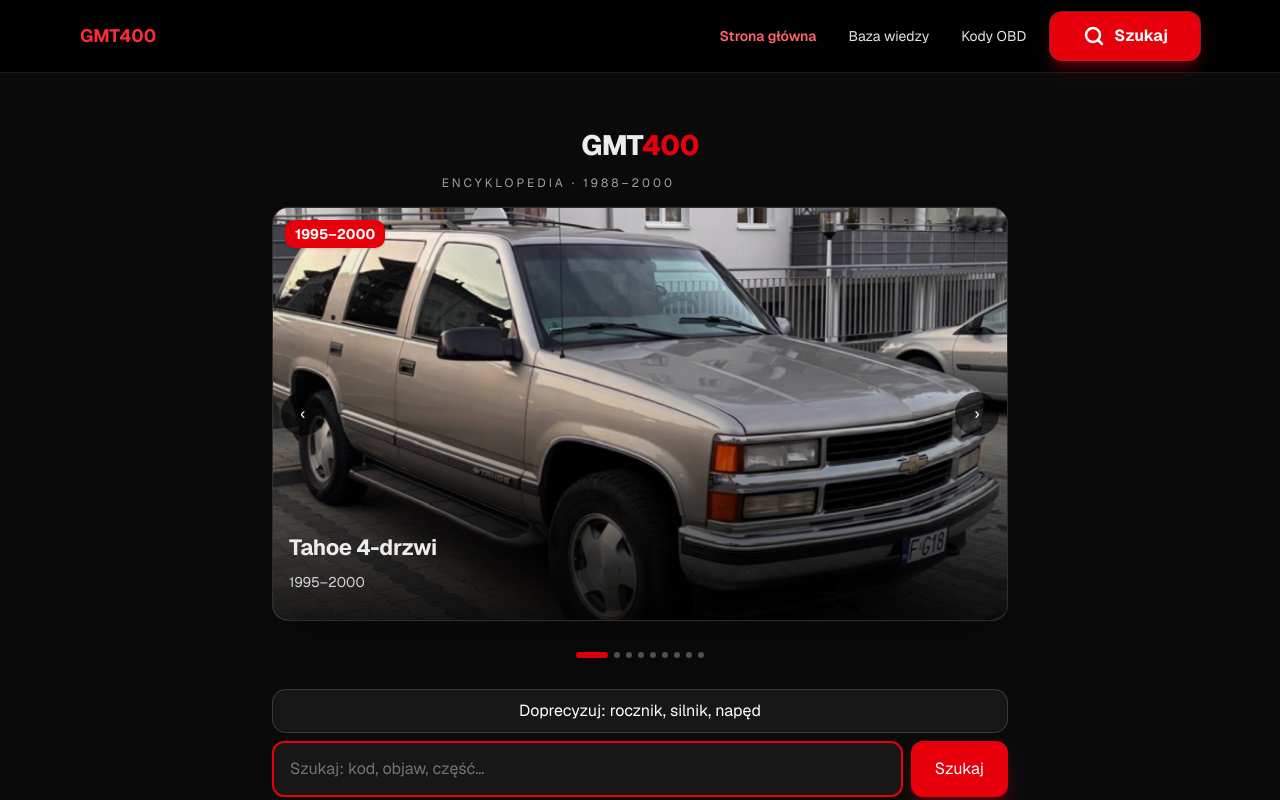
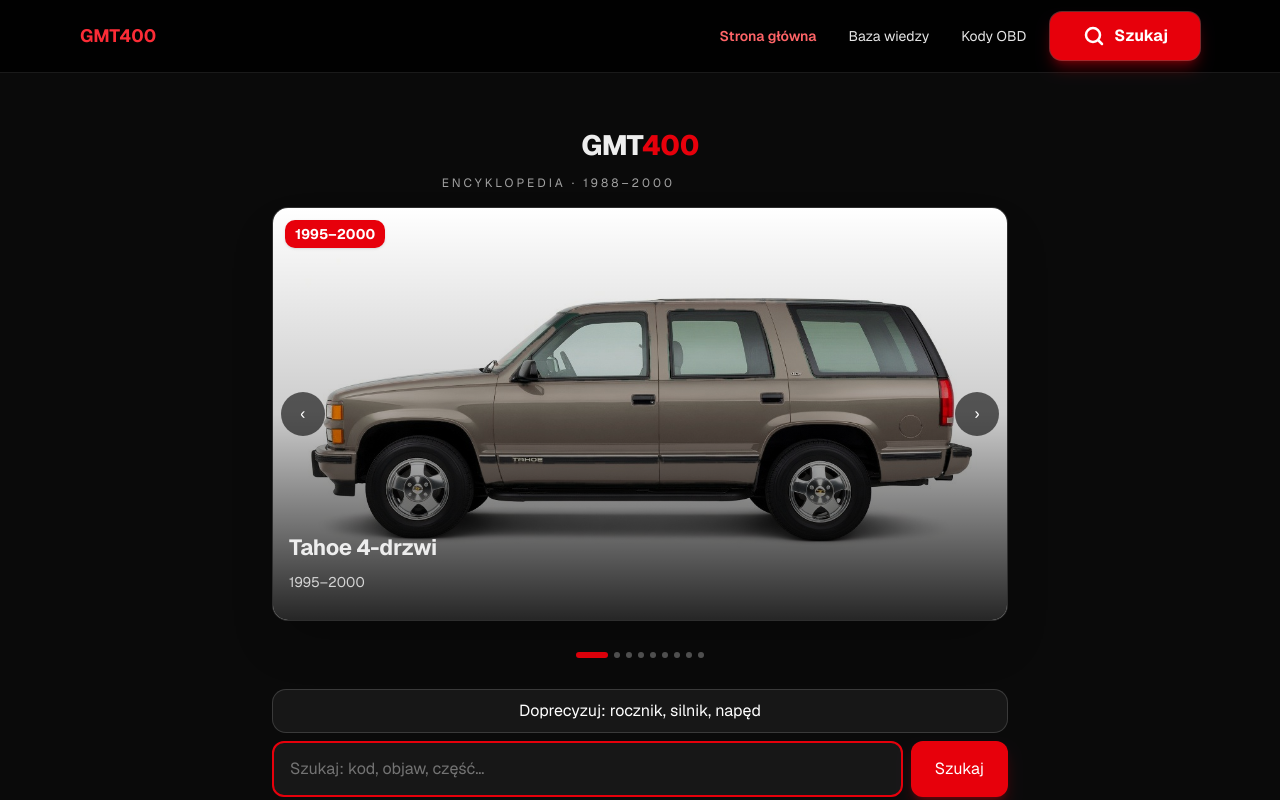
Before and after one commit to tsrc4mm9gg-netizen/gmt400-app, a Next.js app: page / in a window 1280 px wide. Shown: the top 800 px of the page. Built offline with nearby package versions, Linux system fonts and the light colour scheme.

Commit message:
Karuzela: przywrócone oryginalne grafiki Tahoe/Suburban z przemalowanym lakierem (złoty/granatowy wg zdjęć)

```diff
--- a/src/app/Encyclopedia.tsx
+++ b/src/app/Encyclopedia.tsx
@@ -55,10 +55,10 @@ function getModelImage(nazwa: string): string | null {
   const n = nazwa.toLowerCase();
   // Tahoe
   if (n.includes('tahoe') && (n.includes('2-drzwi') || n.includes('2 drzwi'))) return '/tahoe-2d-red.jpg';
-  if (n.includes('tahoe') && (n.includes('4-drzwi') || n.includes('4 drzwi'))) return '/tahoe-gold.jpg?v=3';
-  if (n.includes('tahoe')) return '/tahoe-gold.jpg?v=3';
+  if (n.includes('tahoe') && (n.includes('4-drzwi') || n.includes('4 drzwi'))) return '/carousel-tahoe-gold.jpg?v=4';
+  if (n.includes('tahoe')) return '/carousel-tahoe-gold.jpg?v=4';
   // Suburban
-  if (n.includes('suburban')) return '/suburban-navy.jpg?v=3';
+  if (n.includes('suburban')) return '/carousel-suburban-navy.jpg?v=4';
   // Sierra / GMC
   if (n.includes('sierra')) return '/sierra-burgundy.jpg';
   // Yukon
@@ -68,7 +68,7 @@ function getModelImage(nazwa: string): string | null {
   if (n.includes('k1500') || (n.includes('4x4') && !n.includes('tahoe'))) return '/k1500-black.jpg';
   if (n.includes('extended')) return '/k1500-black.jpg';
   if (n.includes('regular cab') || n.includes('c/k') || n.includes('1500') || n.includes('2500') || n.includes('3500')) return '/ck-1500-blue.jpg';
-  return '/tahoe-gold.jpg?v=3';
+  return '/carousel-tahoe-gold.jpg?v=4';
 }
 
 function getTipImage(nazwa: string): string | null {
--- a/src/app/ModelCatalog.tsx
+++ b/src/app/ModelCatalog.tsx
@@ -1,7 +1,7 @@
 'use client';
 import { useMemo, useState } from 'react';
 import { groupModels, modelWarning, normalizeModel, type ModelRecord } from '../lib/model-catalog';
-const PHOTOS: Record<string, string> = { tahoe: '/tahoe-gold.jpg?v=3', suburban: '/suburban-navy.jpg?v=3', pickups: '/ck-1500-blue.jpg', yukon: '/yukon-white.jpg' };
+const PHOTOS: Record<string, string> = { tahoe: '/carousel-tahoe-gold.jpg?v=4', suburban: '/carousel-suburban-navy.jpg?v=4', pickups: '/ck-1500-blue.jpg', yukon: '/yukon-white.jpg' };
 export default function ModelCatalog({ items, onChoose }: { items: ModelRecord[]; onChoose?: (item: ModelRecord) => void }) {
   const [query, setQuery] = useState('');
   const [selected, setSelected] = useState<string | null>(null);
--- a/src/lib/body-styles.ts
+++ b/src/lib/body-styles.ts
@@ -10,9 +10,9 @@ export type BodyStyle = {
 // Zakresy lat wg docs/factual-corrections.md (Blazer GMT400 1992–1994, Yukon 1992–2000 itd.).
 // Zdjęcia: ?v= wymusza pobranie nowej wersji pliku z CDN i z pamięci przeglądarki.
 export const BODY_STYLES: BodyStyle[] = [
-  { id: 'tahoe-4d', name: 'Tahoe 4-drzwi', image: '/tahoe-gold.jpg?v=3', from: 1995, to: 2000 },
+  { id: 'tahoe-4d', name: 'Tahoe 4-drzwi', image: '/carousel-tahoe-gold.jpg?v=4', from: 1995, to: 2000 },
   { id: 'tahoe-2d', name: 'Tahoe / Blazer 2-drzwi', image: '/tahoe-2d-red.jpg', from: 1992, to: 1999, note: 'Blazer 1992–1994, Tahoe 2-drzwi 1995–1999' },
-  { id: 'suburban', name: 'Suburban', image: '/suburban-navy.jpg?v=3', from: 1992, to: 1999 },
+  { id: 'suburban', name: 'Suburban', image: '/carousel-suburban-navy.jpg?v=4', from: 1992, to: 1999 },
   { id: 'yukon', name: 'GMC Yukon', image: '/yukon-white.jpg', from: 1992, to: 2000, note: '2-drzwi od 1992, 4-drzwi od 1995' },
   { id: 'ck-reg', name: 'C/K Regular Cab', image: '/ck-reg.jpg', from: 1988, to: 1998 },
   { id: 'ck-ext', name: 'C/K Extended Cab', image: '/ck-ext.jpg', from: 1988, to: 1998, note: 'Trzecie drzwi od 1996' },
```
Also changed, not shown: public/carousel-suburban-navy.jpg (added), public/carousel-tahoe-gold.jpg (added).
